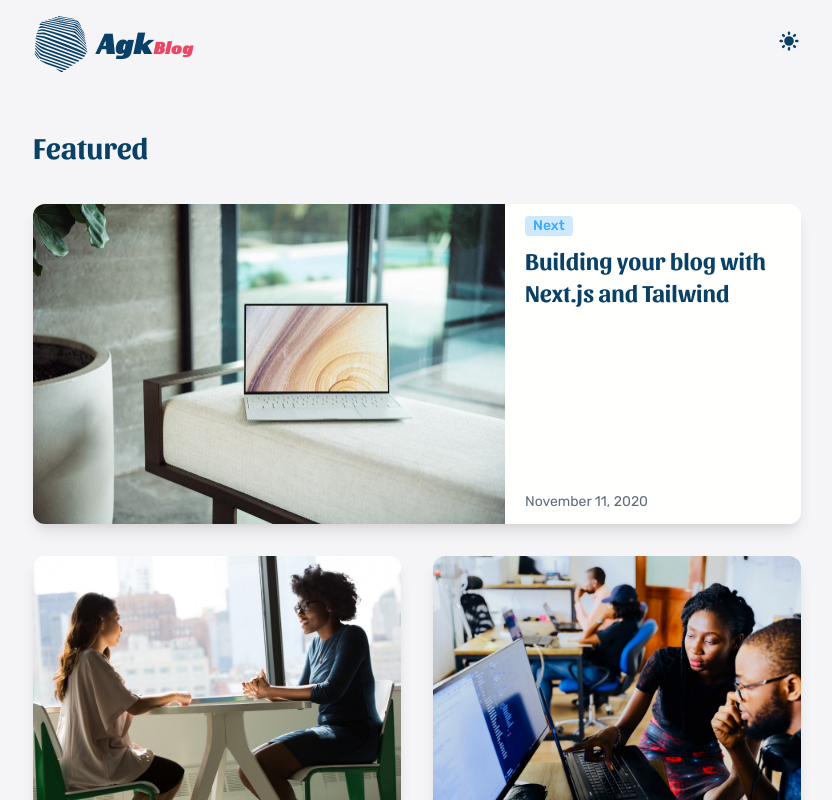
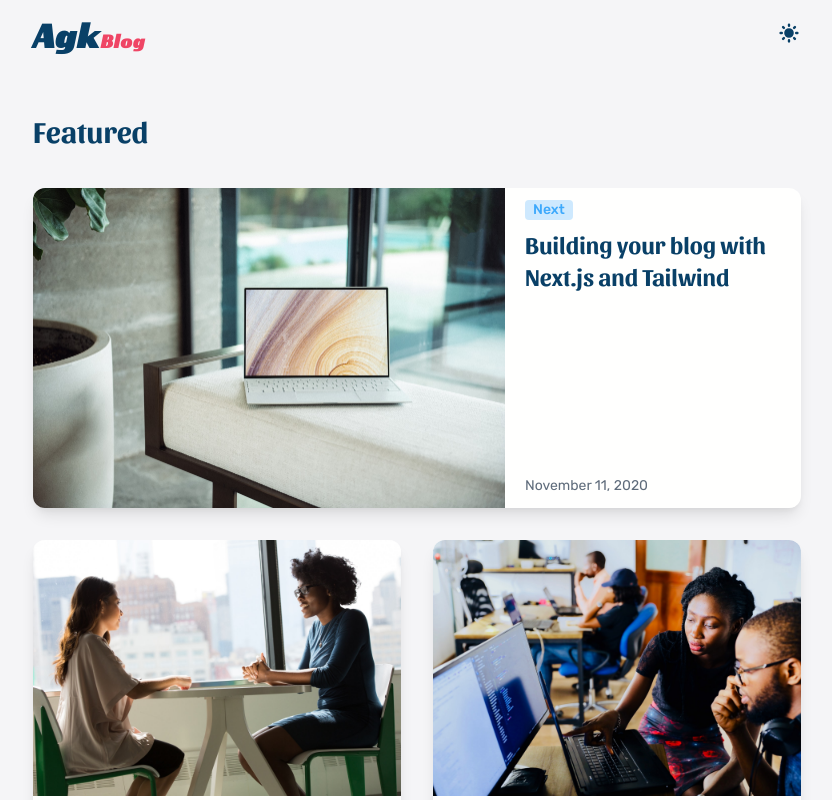
Before and after one commit to AgkTF/blog-2021, a Next.js app: page / in a window 1280 px wide. Shown: the top 800 px of the page, without its empty margins (223-1055 px from the left). Built offline with nearby package versions, Linux system fonts and the light colour scheme; a small style sheet from the web is missing; what @tailwindcss/typography would draw is missing.

Commit message:
Remove the logo in "NavBar.js".

```diff
--- a/src/components/Layout/NavBar/NavBar.js
+++ b/src/components/Layout/NavBar/NavBar.js
@@ -9,27 +9,9 @@ const Navbar = () => {
         <h2 className="font-bold text-xl text-headline-light dark:text-headline-dark">
           <Link href="/">
             <a className="flex items-center gap-2">
-              <svg
-                xmlns="http://www.w3.org/2000/svg"
-                viewBox="0 0 491.3 518.331"
-                className="h-14 w-14"
-                fill="currentColor"
-              >
-                <g transform="translate(-54.1 -164.2)">
-                  <path d="M73.7,326c2.8-2.2,5.5-6.2,8.3-6.2,25.2-.5,52.5-6.7,75.2.9,82,27.4,162.1,60.7,243.7,89.4,49.2,17.3,93.8,41.5,133.3,75.2,4.3,3.7,7.5,8.6,11.2,12.9-1.1,1.1-2.2,2.2-3.2,3.3-3.6-1.8-7.6-3.2-10.7-5.6-38.1-29.6-81.8-48-126.6-64.8-82.1-30.7-163.4-63.6-245.9-93.2-19-6.8-41.5-4.2-62.4-5.9-7.3-.6-14.5-.9-21.8-1.4-.4-1.6-.7-3.1-1.1-4.6Z" />
-                  <path d="M66.9,346.9c4.9-1.1,9.8-2.9,14.8-3,62.2-1.2,116.2,27.2,172.3,48,71,26.4,141.9,53.2,212.2,81.3,21.9,8.8,42,22.2,62.5,34.1,2.6,1.5,3.2,6.5,4.7,9.8-3.8.1-8,1.3-11.3,0-126-49.1-251.8-98.7-378-147.2-17.9-6.9-38-8.3-57-12.2-6.3-1.3-12.5-2.7-18.8-4.1-.4-2.2-.9-4.5-1.4-6.7ZM521.1,529c-3.6,19-13.5,12.7-21.4,9.7q-95.85-35.55-191.6-71.5-114.75-42.9-229.5-86c-5.6-2.1-10.2-6.8-15.3-10.2,1.4-2.6,2.8-5.1,4.1-7.7C221.5,411.2,369.8,474.7,521.1,529Zm16.8-53.1c-7.8-6-16.3-11.4-23.3-18.2-32.3-31-70.6-50.7-112.5-65.8-79.4-28.7-156.2-64.3-238.5-85.3-20-5.1-38.9-8-59-2.8-6.6,1.7-13.6,1.8-23.2,2.9,2.7-5.8,3.7-11.3,5.7-11.7,17.2-3.5,35.8-11.6,51.8-8.2,106.8,22.8,208.6,61.5,309.2,103.4a46.372,46.372,0,0,1,12.5,7.4c23.9,20.5,47.6,41,71.1,61.9,4,3.5,6.4,8.7,9.6,13.1-1.1,1.2-2.3,2.3-3.4,3.3ZM61.5,391.1C210,447,354.9,501.5,499.8,556c0,1.9.1,3.8.1,5.7-7.8.6-16.6,3.8-23.3,1.4-114-41.2-228-82.6-341.4-125.5-23.1-8.7-43.9-23.3-65.5-35.6-3-1.6-4.6-5.9-8.2-10.9ZM467.6,583c-6.8.8-14.6,4-20.4,1.9C340.7,547,234,509.6,128.5,469c-23.3-9-42.2-29.6-62.9-45.3-1.9-1.4-1.8-5.5-3.2-10,3.7.5,6.1.2,7.4,1.2,56.3,45.3,126,60.8,191.4,85.8,64.2,24.5,129,47.4,193.5,71,4.3,1.6,8.6,3.5,12.8,5.3.1,2,.1,4,.1,6Z" />
-                  <path d="M91.6,280.8c4.8-16.1,22.1-26.2,35.7-22.4,98.9,27.7,201.2,43,296.9,82.4,5,2.1,11,3.2,14.6,6.7,31.9,30.8,63.3,62.1,94.8,93.3,1.2,1.2,1.2,3.8,2.9,10.1-6.4-4.9-10.4-7.1-13.1-10.3C474.9,383.3,411.7,349.5,341,328.7c-58.1-17.1-116.8-32.2-175.2-48.3-24.6-6.7-48.9-15.4-74.2.4ZM61.9,433.5c14.5,12.5,25.5,23.6,38,32.4,13.5,9.5,27.5,19.3,42.8,25,93,34.3,186.4,67.4,279.6,100.9,4.9,1.7,9.5,4,14.3,6.1l-.3,6c-7,.5-14.8,3.3-20.9,1.1-97.6-34.3-195.7-67.3-291.8-105.3-23.8-9.4-41-35.7-61-54.5-1.3-1.3-.4-4.8-.7-11.7Z" />
-                  <path d="M101.6,246.4c1.2-13.6,10.9-13.8,22.7-11q83.1,19.5,166.2,38.9c43.8,10.2,87.6,20.3,131.3,30.9,6.5,1.6,14,4.5,18.4,9.2,29,31.5,57.4,63.5,85.8,95.6,3,3.4,4.7,7.8,7,11.8l-4.2,3.6c-5-5.7-9.8-11.6-15-17.1-23-24.5-45.2-49.9-69.8-72.7-10.9-10.1-26.1-17.6-40.6-21.3-89.3-22.6-178.9-43.9-268.5-65.1-10.2-2.3-20.8-1.8-33.3-2.8ZM406,624.9c-7.2,0-15,1.9-21.4-.3q-132-45.75-263.5-92.6a47.988,47.988,0,0,1-18.4-12.4c-12.5-13.5-24.1-27.9-35.6-42.2-3.1-3.8-5-8.7-7.4-13.1,1.4-1.2,2.9-2.3,4.3-3.5,7.7,8.2,16,15.8,22.9,24.6,16,20.2,36.2,32.1,60.8,40.4,80,26.9,159.4,55.9,239,84.2,6.5,2.3,13,5,19.4,7.5-.1,2.4-.1,4.9-.1,7.4Z" />
-                  <path d="M63.5,486.5c9.2,11.8,19.4,23,27.3,35.6,10.3,16.2,25,24.1,42.5,30,75.8,25.8,151.3,52.4,226.9,78.8,5.5,1.9,10.9,4.1,16.3,6.1,0,1.9,0,3.8.1,5.7-6.8.6-14.5,3.6-20.4,1.6-80.9-27.5-161.6-55.7-242.3-83.9-4.9-1.7-10.3-4.6-13.2-8.5C87.6,534.6,75.3,516.9,63,499c-1.9-2.8-2.2-6.7-3.2-10.1,1.2-.8,2.4-1.6,3.7-2.4ZM118,219c6.5,0,13.2-1.1,19.4.2Q282,249.8,426.3,281.3c6.5,1.4,13.8,4.9,18,9.9,27,31.8,53.2,64.2,79.5,96.5,2.2,2.7,3,6.4,2.5,11.5-2.8-2.6-5.8-4.9-8.3-7.7-24-27.9-47.5-56.3-72.3-83.5a52.28,52.28,0,0,0-25.4-14.9c-98.1-22.6-196.4-44.4-294.6-66.4-2.6-.6-5-1.7-7.5-2.5,0-1.9-.1-3.6-.2-5.2Z" />
-                  <path d="M150.1,208.3c6-.3,12.2-1.8,17.9-.7q133.8,26.25,267.4,53.3c4.4.9,9.4,3.6,12.1,7.1q37.65,48.9,74.6,98.3c1.4,1.9,1.6,4.6.2,8.2-2.7-2.9-5.7-5.6-8.1-8.7-20.5-25.9-40.2-52.4-61.8-77.4-7.1-8.3-18.1-15.9-28.6-18.2C336,251,248,233.2,160,214.8c-3.5-.7-6.8-2.1-10.2-3.1C150,210.6,150,209.5,150.1,208.3Z" />
-                  <path d="M182.7,196.9c6.5,0,13.2-1,19.5.2,77.1,14.2,154.3,28.4,231.2,43.6,8.4,1.7,17.7,7.9,23,14.8,19.1,24.9,36.7,50.9,54.8,76.5,3.5,5,6.5,10.3,9.8,15.5-1.3.8-2.5,1.7-3.8,2.5-12-16.2-25.8-31.3-35.5-48.7-20.5-36.7-49.3-54.6-92-60.2-65.3-8.6-129.7-24.2-194.5-36.9-4.4-.9-8.7-2.2-13-3.4.2-1.2.4-2.5.5-3.9Zm-77,375.6q120.75,41.55,241.6,83.2c.1,2,.2,4,.4,6-6.7.7-14.1,3.5-19.9,1.6-54.5-18-109-36-162.8-55.9-21.1-7.8-40.3-20.5-60.4-31,.3-1.3.7-2.6,1.1-3.9Z" />
-                  <path d="M215,186.7c6,0,12.2-.9,18,.1q104.1,18,208,36.6c4.6.8,10.6,2.2,12.9,5.4,21.4,31.1,42.1,62.6,63,94l-3.9,2.7c-15-21.7-31.9-42.4-44.6-65.3-11.9-21.5-29-28.9-51.7-32.5-63.1-10.1-125.9-22.1-188.8-33.4-4.5-.8-8.7-2.5-13.1-3.8.1-1.3.2-2.6.2-3.8Z" />
-                  <path d="M243.1,175.4c12,1.3,24.1,2.2,36,4.1,54,8.8,107.9,18.3,161.9,26.6,11.4,1.8,18.5,6.4,23.8,16.4,6.5,12.4,14.2,24.1,21.4,36.1-1.1.8-2.3,1.6-3.4,2.4-6.7-10.2-13.8-20.2-20-30.7-5.6-9.4-12.5-14.4-24.1-16.2-64.2-10-128.2-21.2-192.3-32.1-1.4-.2-2.6-1.3-3.9-2,.2-1.4.4-3,.6-4.6Zm182.1,20.8q-77.1-12.3-154.3-24.5c.4-2.5.8-5,1.3-7.5q76.8,14.1,153.7,28.1C425.7,193.6,425.5,194.9,425.2,196.2ZM318.6,680.5c-6,.6-13.1,3.4-17.8,1.2a271.213,271.213,0,0,1-51.6-31.1c23,7.9,46,15.7,69,23.6C318.4,676.3,318.5,678.4,318.6,680.5ZM60.6,509.2c11.5,17.5,23.1,34.9,34.6,52.4-1.5,1-3,2.1-4.5,3.1-12.2-16.9-24.4-33.9-36.6-50.8C56.2,512.3,58.4,510.8,60.6,509.2Z" />
-                </g>
-              </svg>
-              <p className="text-2xl sm:text-3xl tracking-wide font-racing text-headline-light dark:text-headline-dark">
+              <p className="text-3xl sm:text-4xl tracking-wide font-racing text-headline-light dark:text-headline-dark">
                 Agk
-                <span className="ml-px text-base sm:text-lg text-reddish">
+                <span className="ml-px text-lg sm:text-xl text-reddish">
                   Blog
                 </span>
               </p>
```
